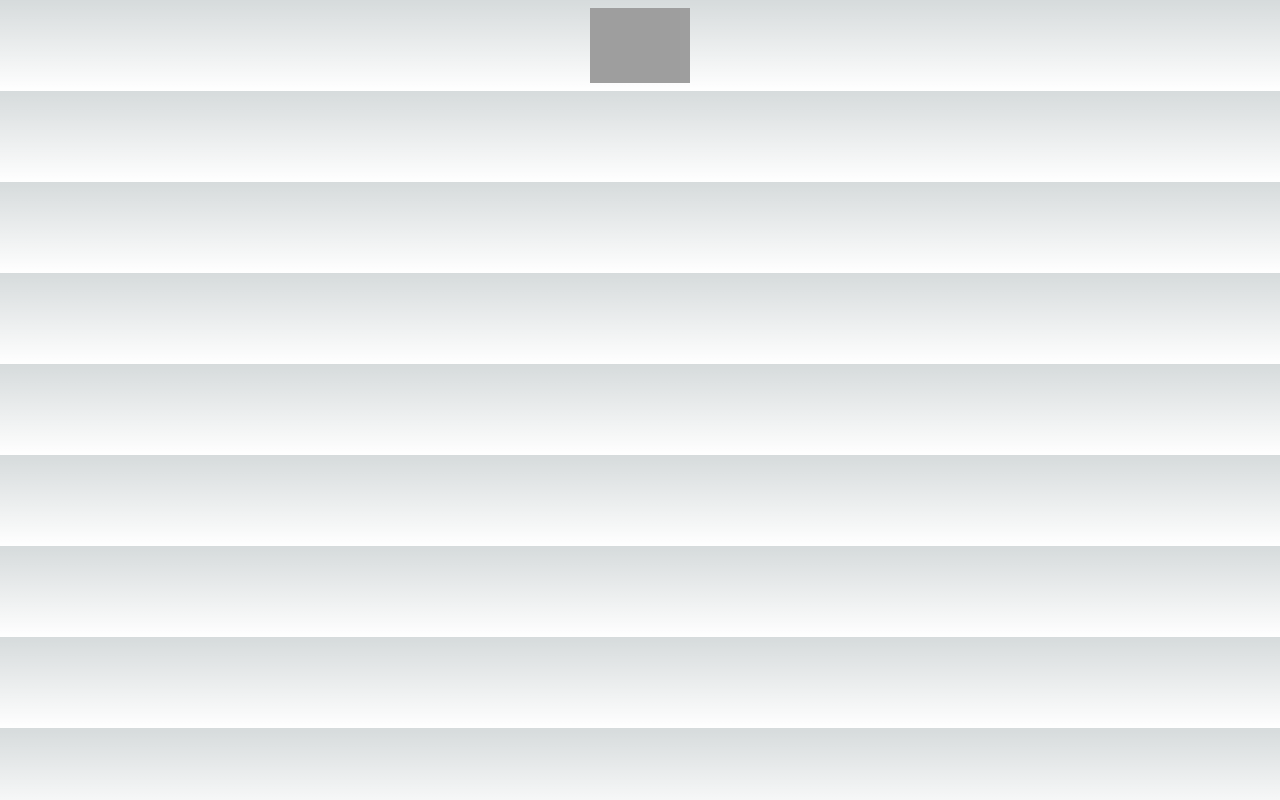
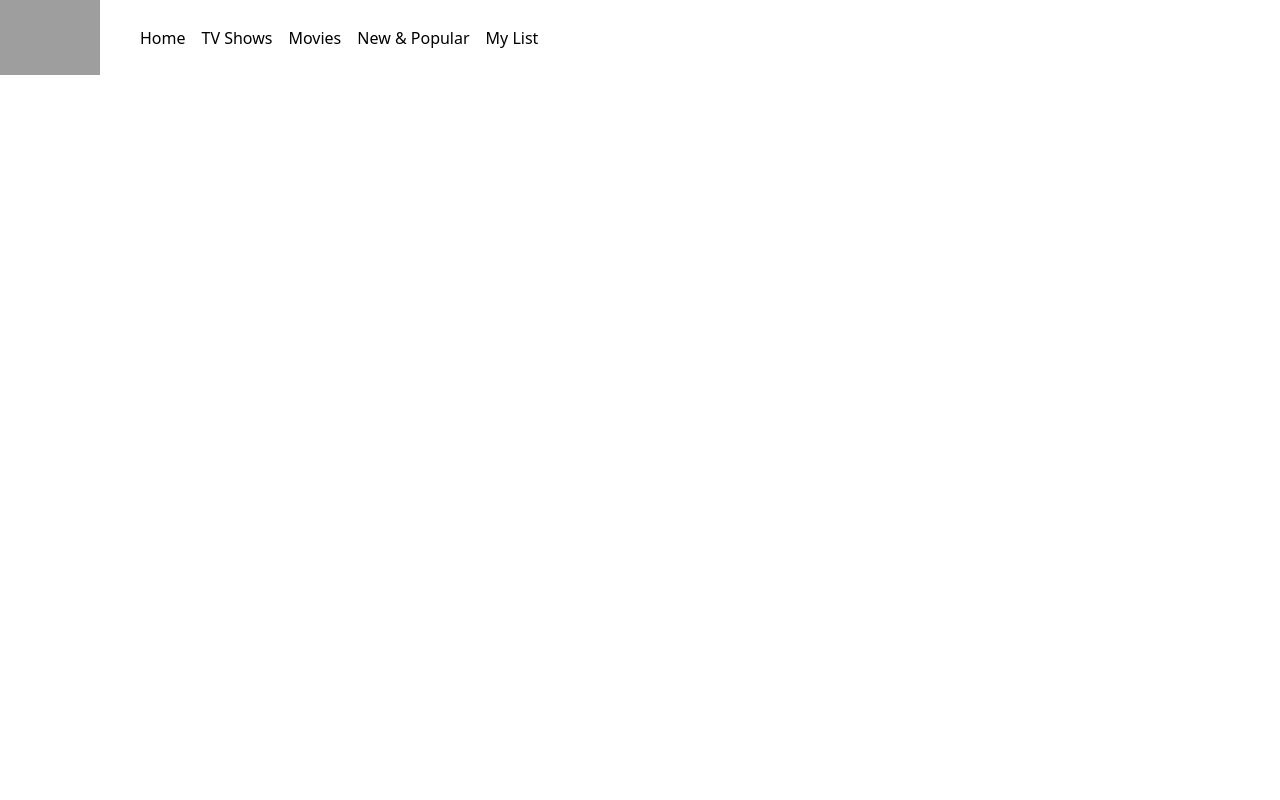
Before and after one commit to yoshino9397/Netflix-Clone, a Next.js app in the folder myapp/: page / in a window 1280 px wide. Built offline with nearby package versions, Linux system fonts and the light colour scheme; grey boxes are pictures that could not be loaded.

Commit message:
header basement DONE

```diff
--- a/myapp/components/Header.tsx
+++ b/myapp/components/Header.tsx
@@ -1,10 +1,9 @@
-import Head from "next/head";
 import Image from "next/image";
 
 const Header = () => {
   return (
     <header>
-      <div>
+      <div className="flex items-center space-x-2 md:space-x-10">
         <Image
           src="https://upload.wikimedia.org/wikipedia/commons/0/08/Netflix_2015_logo.svg"
           alt="logo"
@@ -12,6 +11,13 @@ const Header = () => {
           height={100}
           className="cursor-pointer object-contain"
         />
+        <ul className="hidden space-x-4 md:flex">
+          <li>Home</li>
+          <li>TV Shows</li>
+          <li>Movies</li>
+          <li>New & Popular</li>
+          <li>My List</li>
+        </ul>
       </div>
       <div></div>
     </header>
--- a/myapp/pages/index.tsx
+++ b/myapp/pages/index.tsx
@@ -5,7 +5,7 @@ import Header from "../components/Header";
 const Home: NextPage = () => {
   return (
     <>
-      <div className="flex flex-col items-center justify-center py-2">
+      <div className="">
         <Head>
           <title>HOME</title>
           <link rel="icon" href="/favicon.ico" />
--- a/myapp/styles/globals.css
+++ b/myapp/styles/globals.css
@@ -1,111 +1,3 @@
 @tailwind base;
 @tailwind components;
 @tailwind utilities;
-
-:root {
-  --max-width: 1100px;
-  --border-radius: 12px;
-  --font-mono: ui-monospace, Menlo, Monaco, 'Cascadia Mono', 'Segoe UI Mono',
-    'Roboto Mono', 'Oxygen Mono', 'Ubuntu Monospace', 'Source Code Pro',
-    'Fira Mono', 'Droid Sans Mono', 'Courier New', monospace;
-
-  --foreground-rgb: 0, 0, 0;
-  --background-start-rgb: 214, 219, 220;
-  --background-end-rgb: 255, 255, 255;
-
-  --primary-glow: conic-gradient(
-    from 180deg at 50% 50%,
-    #16abff33 0deg,
-    #0885ff33 55deg,
-    #54d6ff33 120deg,
-    #0071ff33 160deg,
-    transparent 360deg
-  );
-  --secondary-glow: radial-gradient(
-    rgba(255, 255, 255, 1),
-    rgba(255, 255, 255, 0)
-  );
-
-  --tile-start-rgb: 239, 245, 249;
-  --tile-end-rgb: 228, 232, 233;
-  --tile-border: conic-gradient(
-    #00000080,
-    #00000040,
-    #00000030,
-    #00000020,
-    #00000010,
-    #00000010,
-    #00000080
-  );
-
-  --callout-rgb: 238, 240, 241;
-  --callout-border-rgb: 172, 175, 176;
-  --card-rgb: 180, 185, 188;
-  --card-border-rgb: 131, 134, 135;
-}
-
-@media (prefers-color-scheme: dark) {
-  :root {
-    --foreground-rgb: 255, 255, 255;
-    --background-start-rgb: 0, 0, 0;
-    --background-end-rgb: 0, 0, 0;
-
-    --primary-glow: radial-gradient(rgba(1, 65, 255, 0.4), rgba(1, 65, 255, 0));
-    --secondary-glow: linear-gradient(
-      to bottom right,
-      rgba(1, 65, 255, 0),
-      rgba(1, 65, 255, 0),
-      rgba(1, 65, 255, 0.3)
-    );
-
-    --tile-start-rgb: 2, 13, 46;
-    --tile-end-rgb: 2, 5, 19;
-    --tile-border: conic-gradient(
-      #ffffff80,
-      #ffffff40,
-      #ffffff30,
-      #ffffff20,
-      #ffffff10,
-      #ffffff10,
-      #ffffff80
-    );
-
-    --callout-rgb: 20, 20, 20;
-    --callout-border-rgb: 108, 108, 108;
-    --card-rgb: 100, 100, 100;
-    --card-border-rgb: 200, 200, 200;
-  }
-}
-
-* {
-  box-sizing: border-box;
-  padding: 0;
-  margin: 0;
-}
-
-html,
-body {
-  max-width: 100vw;
-  overflow-x: hidden;
-}
-
-body {
-  color: rgb(var(--foreground-rgb));
-  background: linear-gradient(
-      to bottom,
-      transparent,
-      rgb(var(--background-end-rgb))
-    )
-    rgb(var(--background-start-rgb));
-}
-
-a {
-  color: inherit;
-  text-decoration: none;
-}
-
-@media (prefers-color-scheme: dark) {
-  html {
-    color-scheme: dark;
-  }
-}
```
